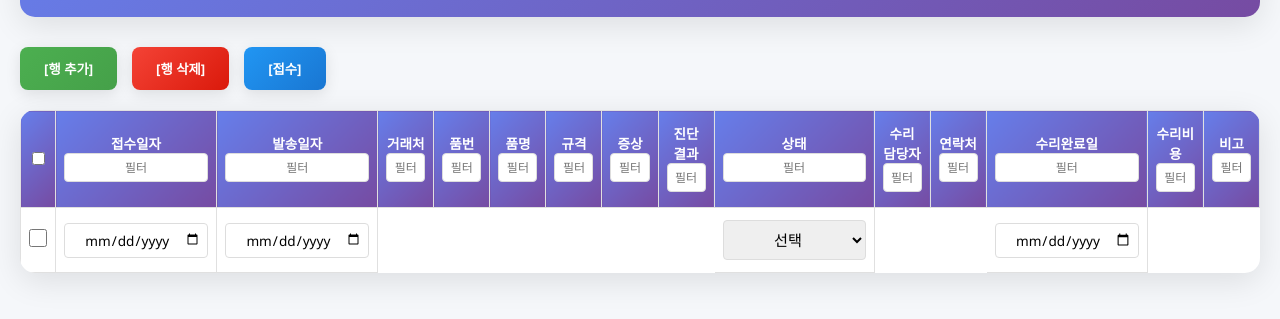
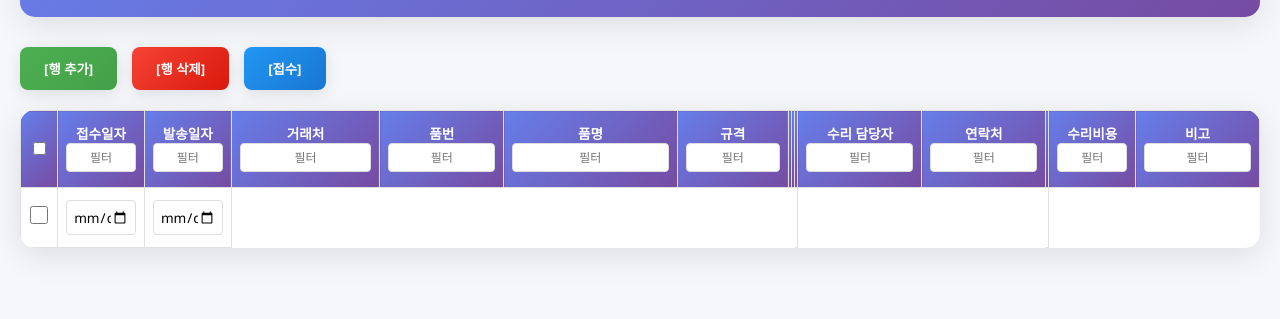
Before and after one commit to johnchoi112/repair-sea, a plain HTML site: page index.html in a window 1280 px wide. Shown: the part 101-420 px from the top of the page. Drawn offline with Linux system fonts and the light colour scheme.

Commit message:
Add files via upload

```diff
--- a/index.html
+++ b/index.html
@@ -17,8 +17,9 @@
             padding: 20px;
         }
 
+        /* 컨테이너 폭 확대 */
         .container {
-            max-width: 1400px;
+            max-width: 2000px; /* 기존 1400px → 2000px */
             margin: 0 auto;
         }
 
@@ -79,20 +80,23 @@
             background: white;
             border-radius: 15px;
             box-shadow: 0 8px 32px rgba(0, 0, 0, 0.1);
-            overflow: hidden;
-            overflow-x: auto;
+            overflow: hidden;      /* 가로 스크롤 제거 */
         }
 
         table {
             width: 100%;
             border-collapse: collapse;
-            min-width: 1200px;
+            min-width: unset;      /* 기존 1200px 강제폭 해제 */
+            table-layout: fixed;   /* 폭 비율대로 고르게 분배 */
         }
 
         th, td {
             padding: 12px 8px;
             text-align: center;
             border: 1px solid #e0e0e0;
+            white-space: nowrap;   /* 텍스트 줄바꿈 방지(폭 유지) */
+            overflow: hidden;
+            text-overflow: ellipsis;
         }
 
         th {
@@ -144,45 +148,55 @@
             min-height: 20px;
         }
 
-#mainTable th:nth-child(10),
-#mainTable td:nth-child(10) {
-    width: 160px;
-    min-width: 160px;
-}
-
-#mainTable td:nth-child(10) select {
-    width: 100%;
-    font-size: 0.95rem;
-    padding: 8px 10px;
-}
-        [contenteditable]:hover {
-            border-color: #ddd;
-        }
-
+        [contenteditable]:hover { border-color: #ddd; }
         [contenteditable]:focus {
             border-color: #2196F3;
             background-color: #fff3e0;
         }
 
-        .status-접수완료 {
-            background-color: #e0e0e0;
-            color: #616161;
-        }
+        /* === 열 폭 비율(요청하신 항목 확대) ===
+           1: 체크, 2: 접수일자, 3: 발송일자, 4: 거래처, 5: 품번, 6: 품명, 7: 규격, 8: 증상, 9: 진단결과,
+           10: 상태, 11: 수리담당자, 12: 연락처, 13: 수리완료일, 14: 수리비용, 15: 비고
+        */
+        #mainTable th:nth-child(1),
+        #mainTable td:nth-child(1) { width: 3%; }
 
-        .status-수리중 {
-            background-color: #bbdefb;
-            color: #1976d2;
-        }
+        #mainTable th:nth-child(2),
+        #mainTable td:nth-child(2) { width: 7%; }
 
-        .status-무상수리완료 {
-            background-color: #c8e6c9;
-            color: #388e3c;
-        }
+        #mainTable th:nth-child(3),
+        #mainTable td:nth-child(3) { width: 7%; }
 
-        .status-유상수리완료 {
-            background-color: #ffe0b2;
-            color: #ef6c00;
-        }
+        /* 확대 요청 컬럼 */
+        #mainTable th:nth-child(4),
+        #mainTable td:nth-child(4) { width: 12%; }  /* 거래처 */
+
+        #mainTable th:nth-child(5),
+        #mainTable td:nth-child(5) { width: 10%; }  /* 품번 */
+
+        #mainTable th:nth-child(6),
+        #mainTable td:nth-child(6) { width: 14%; }  /* 품명 */
+
+        #mainTable th:nth-child(7),
+        #mainTable td:nth-child(7) { width: 9%; }   /* 규격 */
+
+        #mainTable th:nth-child(11),
+        #mainTable td:nth-child(11) { width: 10%; } /* 수리담당자 */
+
+        #mainTable th:nth-child(12),
+        #mainTable td:nth-child(12) { width: 10%; } /* 연락처 */
+
+        #mainTable th:nth-child(14),
+        #mainTable td:nth-child(14) { width: 7%; }  /* 수리비용 */
+
+        #mainTable th:nth-child(15),
+        #mainTable td:nth-child(15) { width: 10%; } /* 비고 */
+
+        /* 나머지(상태/증상/진단결과/수리완료일)는 자동 분배 */
+        .status-접수완료 { background-color: #e0e0e0; color: #616161; }
+        .status-수리중   { background-color: #bbdefb; color: #1976d2; }
+        .status-무상수리완료 { background-color: #c8e6c9; color: #388e3c; }
+        .status-유상수리완료 { background-color: #ffe0b2; color: #ef6c00; }
 
         .filter-input {
             width: 100%;
@@ -194,34 +208,25 @@
             font-size: 0.75rem;
         }
 
-        .checkbox-cell {
-            width: 30px;
-        }
-
-        .checkbox-cell input {
-            width: 18px;
-            height: 18px;
-            cursor: pointer;
-        }
+        .checkbox-cell { width: 30px; }
+        .checkbox-cell input { width: 18px; height: 18px; cursor: pointer; }
 
         .modal {
             display: none;
             position: fixed;
             z-index: 1000;
-            left: 0;
-            top: 0;
-            width: 100%;
-            height: 100%;
+            left: 0; top: 0;
+            width: 100%; height: 100%;
             background-color: rgba(0, 0, 0, 0.5);
         }
 
-        /* ======= MODAL SIZE/FLOW FIXES ======= */
+        /* MODAL */
         .modal-content {
             background-color: white;
             margin: 5% auto;
             padding: 20px;
             border-radius: 12px;
-    width: 420px; /* 기존 420px → 축소 */
+            width: 420px;
             max-width: calc(100vw - 40px);
             overflow: hidden;
             box-shadow: 0 20px 60px rgba(0, 0, 0, 0.3);
@@ -229,14 +234,8 @@
         }
 
         @keyframes modalSlideIn {
-            from {
-                transform: translateY(-50px);
-                opacity: 0;
-            }
-            to {
-                transform: translateY(0);
-                opacity: 1;
-            }
+            from { transform: translateY(-50px); opacity: 0; }
+            to   { transform: translateY(0);     opacity: 1; }
         }
 
         .modal-header {
@@ -268,14 +267,12 @@
             white-space: nowrap;
         }
 
-        .modal-table td {
-            min-width: 0;
-        }
+        .modal-table td { min-width: 0; }
 
         .modal-input {
             display: block;
-            width: 100%;
-            max-width: 240px;
+            width: 80%;
+            max-width: 100%;
             box-sizing: border-box;
             padding: 6px;
             border: 1px solid #ddd;
@@ -284,14 +281,9 @@
             font-size: 0.9rem;
         }
 
-        .modal-input:focus {
-            outline: 2px solid #2196F3;
-        }
+        .modal-input:focus { outline: 2px solid #2196F3; }
 
-        .modal-footer {
-            text-align: center;
-            margin-top: 12px;
-        }
+        .modal-footer { text-align: center; margin-top: 12px; }
 
         .modal-btn {
             padding: 10px 18px;
@@ -304,46 +296,18 @@
             font-size: 0.9rem;
         }
 
-        .modal-btn-confirm {
-            background: linear-gradient(135deg, #4CAF50 0%, #45a049 100%);
-            color: white;
-        }
-
-        .modal-btn-cancel {
-            background: linear-gradient(135deg, #f44336 0%, #da190b 100%);
-            color: white;
-        }
-
-        .modal-btn:hover {
-            transform: translateY(-1px);
-            box-shadow: 0 3px 10px rgba(0, 0, 0, 0.2);
-        }
+        .modal-btn-confirm { background: linear-gradient(135deg, #4CAF50 0%, #45a049 100%); color: white; }
+        .modal-btn-cancel  { background: linear-gradient(135deg, #f44336 0%, #da190b 100%); color: white; }
+        .modal-btn:hover   { transform: translateY(-1px); box-shadow: 0 3px 10px rgba(0, 0, 0, 0.2); }
 
         @media (max-width: 768px) {
-            .header h1 {
-                font-size: 2rem;
-            }
-
-            .controls {
-                flex-direction: column;
-            }
-
-            .btn {
-                width: 100%;
-                padding: 10px 20px;
-                font-size: 0.9rem;
-            }
-
+            .header h1 { font-size: 2rem; }
+            .controls { flex-direction: column; }
+            .btn { width: 100%; padding: 10px 20px; font-size: 0.9rem; }
             .modal-content {
-    background-color: white;
-    margin: 5% auto;
-    padding: 20px;
-    border-radius: 12px;
-    width: 80px; /* 기존 420px → 축소 */
+                padding: 15px;
+                width: calc(100vw - 40px);
                 max-width: calc(100vw - 40px);
-    overflow: hidden;
-    box-shadow: 0 20px 60px rgba(0, 0, 0, 0.3);
-    animation: modalSlideIn 0.3s ease-out;
             }
         }
     </style>
@@ -504,9 +468,7 @@
         function toggleAllCheckboxes(masterCheckbox) {
             const tbody = document.getElementById('tableBody');
             const checkboxes = tbody.querySelectorAll('input[type="checkbox"]');
-            checkboxes.forEach(checkbox => {
-                checkbox.checked = masterCheckbox.checked;
-            });
+            checkboxes.forEach(checkbox => { checkbox.checked = masterCheckbox.checked; });
         }
 
         function updateStatus(selectElement) {
@@ -585,15 +547,11 @@
 
         window.onclick = function(event) {
             const modal = document.getElementById('registerModal');
-            if (event.target === modal) {
-                closeRegisterModal();
-            }
+            if (event.target === modal) { closeRegisterModal(); }
         }
 
         document.addEventListener('keydown', function(event) {
-            if (event.key === 'Escape') {
-                closeRegisterModal();
-            }
+            if (event.key === 'Escape') { closeRegisterModal(); }
         });
 
         document.addEventListener('input', function(e) {
```
Lines whose indentation alone changed are shown as unchanged.
